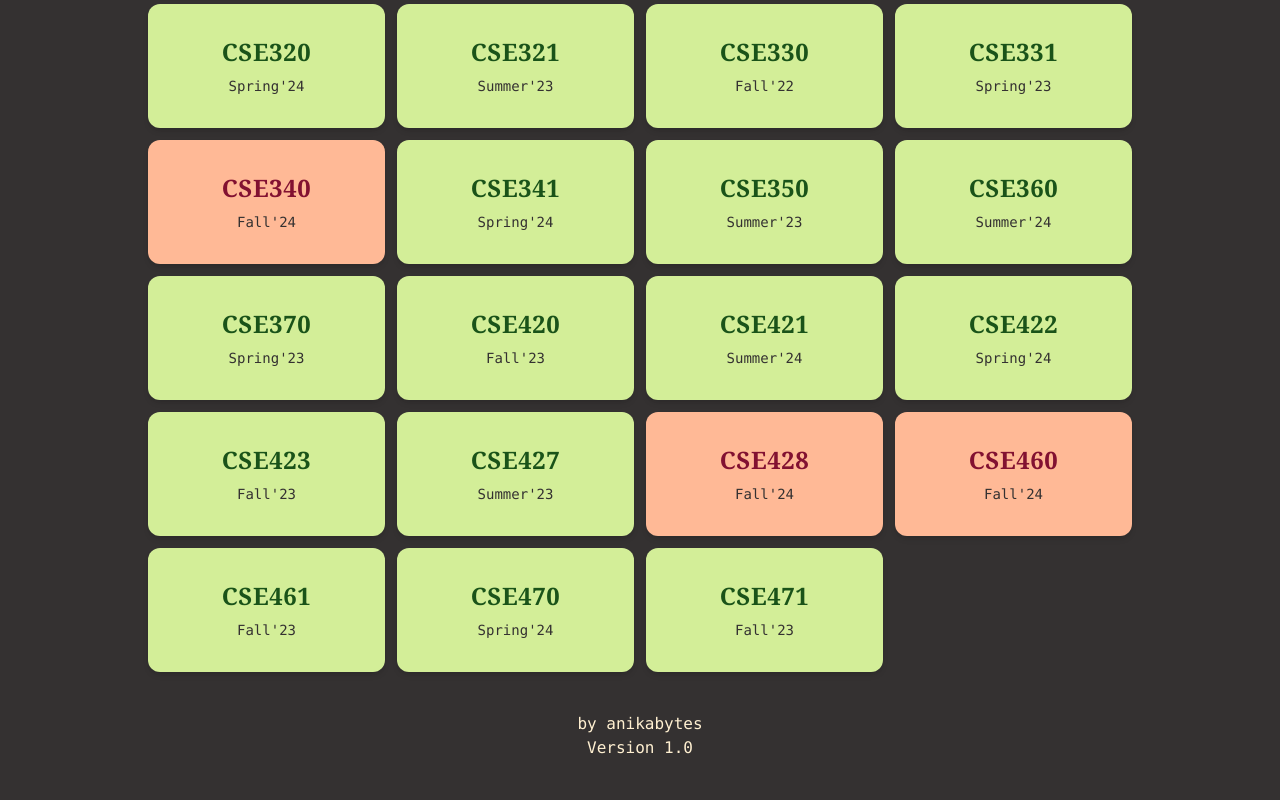
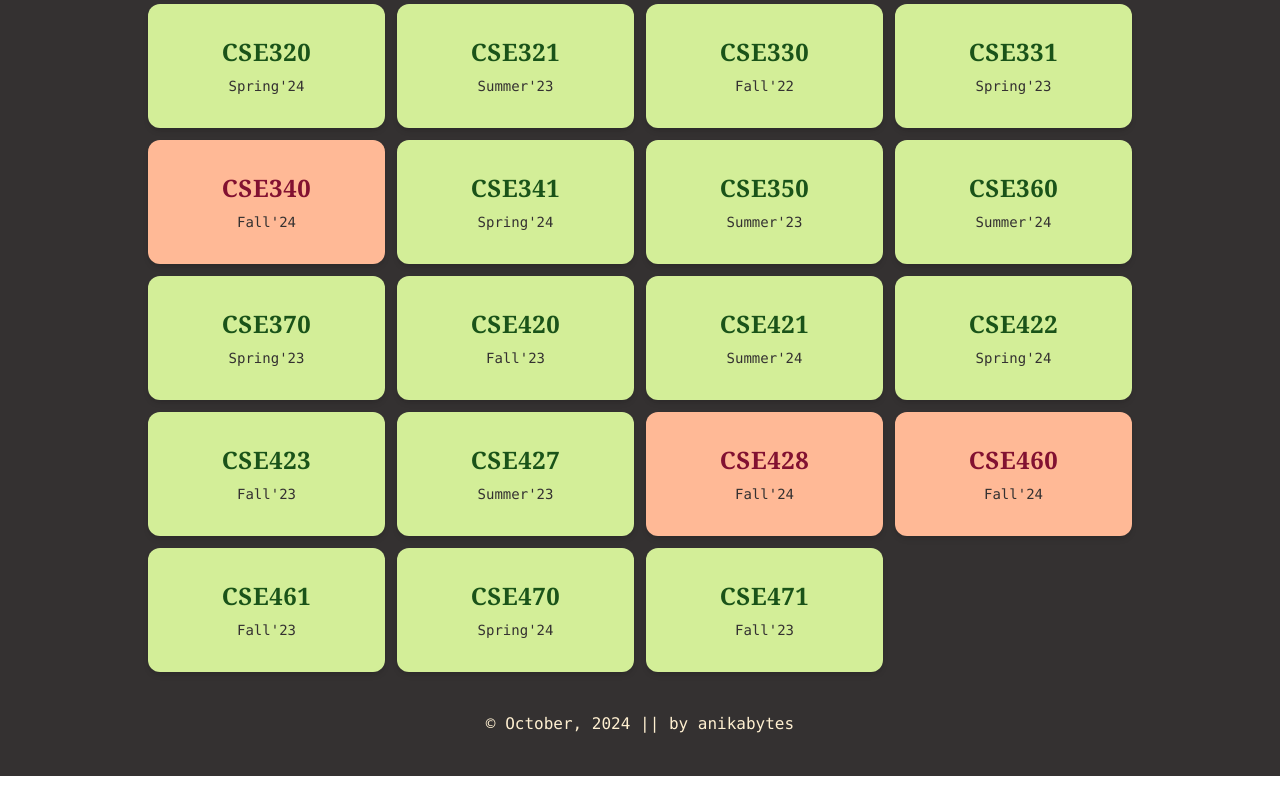
Before and after one commit to anikabytes/BRACU_UG_CourseTracker, a React (Vite) app in the folder course-tracker/: page / in a window 1280 px wide. Shown: the part 616-1416 px from the top of the page. After the commit the page ends 1392 px from the top, so only its background shows below. Built offline with nearby package versions, Linux system fonts and the light colour scheme.

Commit message:
git account added in footer

```diff
--- a/course-tracker/src/components/Footer.jsx
+++ b/course-tracker/src/components/Footer.jsx
@@ -4,8 +4,17 @@
   return (
     <div className="flex justify-center bottom-7">
         <div className="text-coffee-200 text-center mb-10 font-mono ">
-        by anikabytes
-        <p className="text-coffee-200 ">Version 1.0</p>
+        © October, 2024 |
+        <a
+        href={"https://github.com/anikabytes"}
+        target="_blank"
+        rel="noopener noreferrer"
+        className = "hover:text-orange-200 ">
+          | by anikabytes
+        </a>
+
+
+        {/* <p className="text-coffee-200 ">Version 1.0</p> */}
         </div>
     </div>
   )
```
